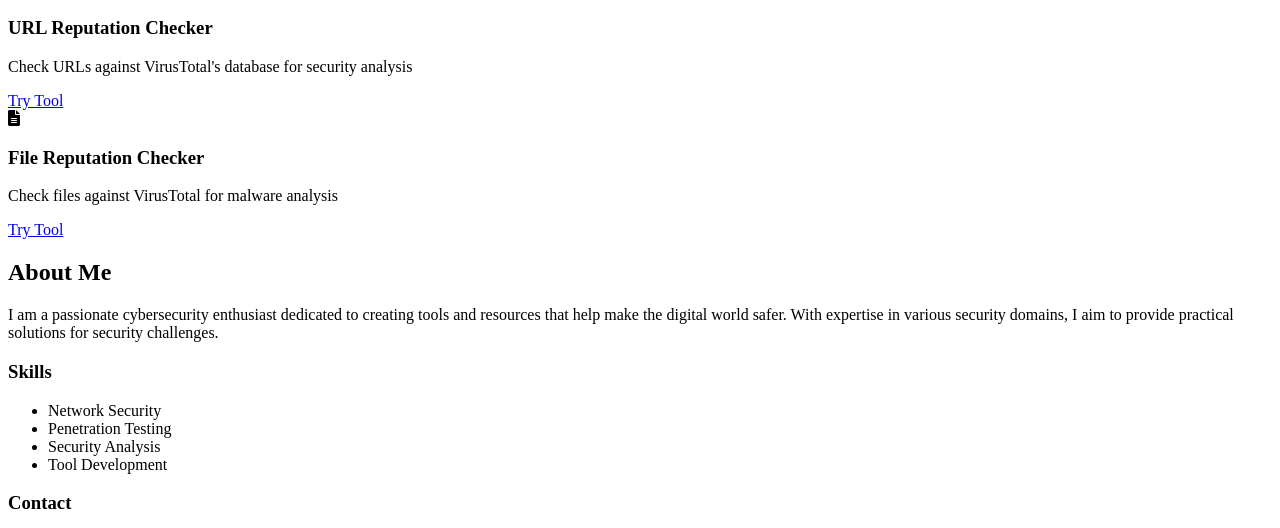
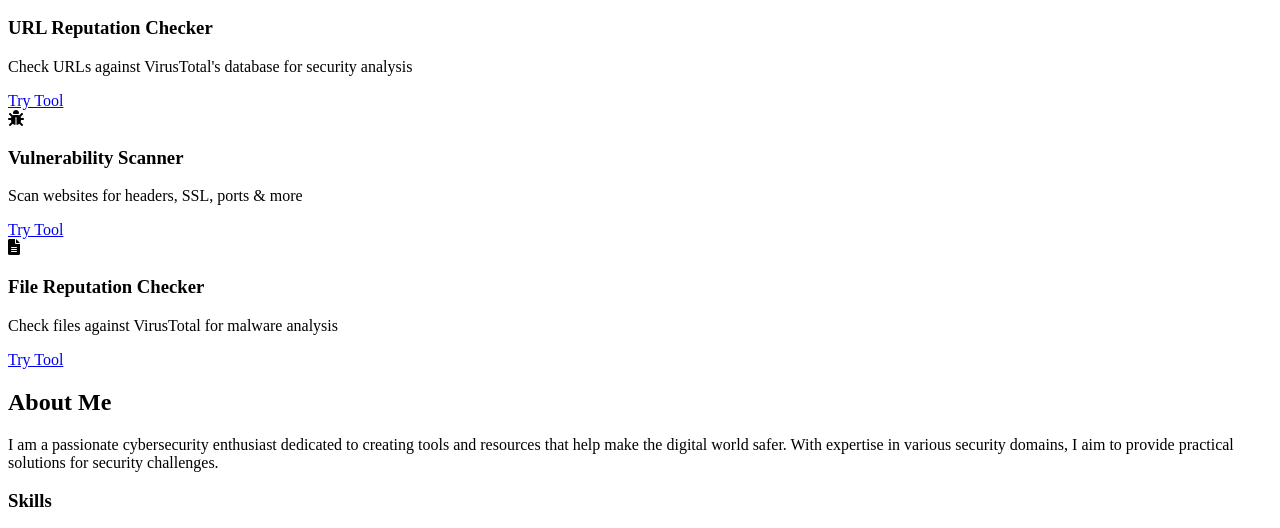
Before and after one commit to DE3PANS1U/CYbersecHub, a plain HTML site: page templates/index.html in a window 1280 px wide. Shown: the part 1601-2129 px from the top of the page. Drawn offline with Linux system fonts and the light colour scheme; a script that the page names is missing.

Commit message:
Add files via upload

```diff
--- a/templates/index.html
+++ b/templates/index.html
@@ -71,6 +71,12 @@
                 <a href="/url-checker" class="tool-link">Try Tool</a>
             </div>
             <div class="tool-card">
+                <i class="fas fa-bug"></i>
+                <h3>Vulnerability Scanner</h3>
+                <p>Scan websites for headers, SSL, ports & more</p>
+                <a href="http://localhost:5008" class="tool-link">Try Tool</a>
+            </div>
+            <div class="tool-card">
                 <i class="fas fa-file-alt"></i>
                 <h3>File Reputation Checker</h3>
                 <p>Check files against VirusTotal for malware analysis</p>
```
Also changed, not shown: 1 other file.
